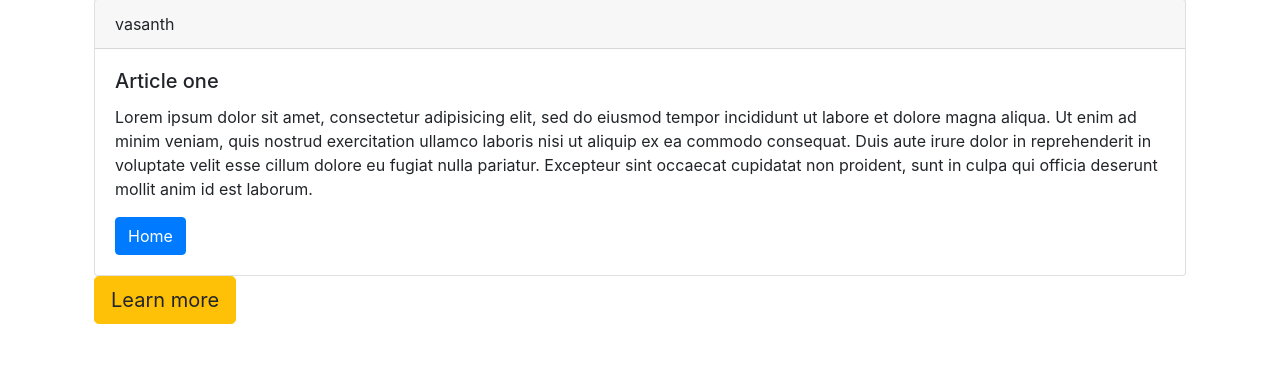
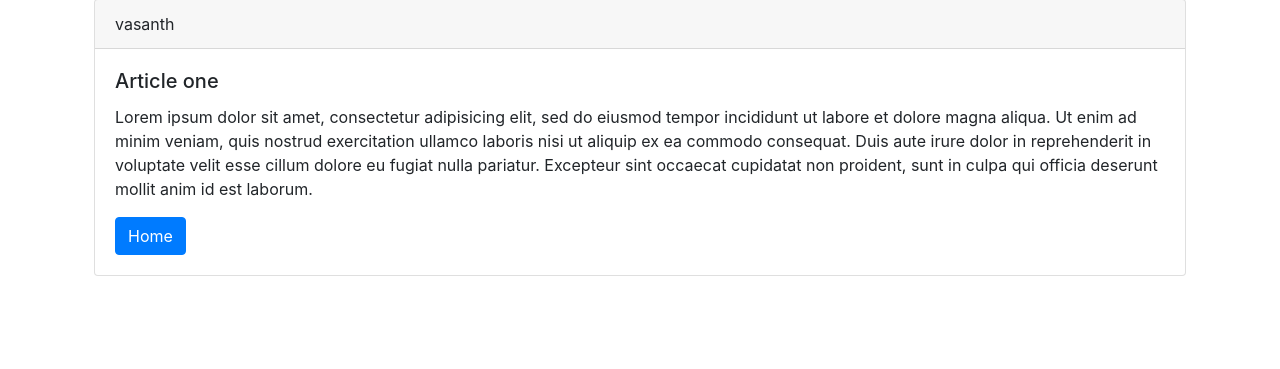
Before and after one commit to leejukyu/flask_web, a Flask app: page /article/1 in a window 1280 px wide. Shown: the part 57-426 px from the top of the page. Run offline with Flask 2, Linux system fonts and the light colour scheme; some libraries are stand-ins or nearby versions.

Commit message:
article.html

```diff
--- a/templates/article.html
+++ b/templates/article.html
@@ -10,5 +10,4 @@
       <a href="/" class="btn btn-primary">Home</a>
     </div>
   </div>
-<a class="btn btn-warning btn-lg" href="/" role="button">Learn more</a>
 {% endblock %}
```
